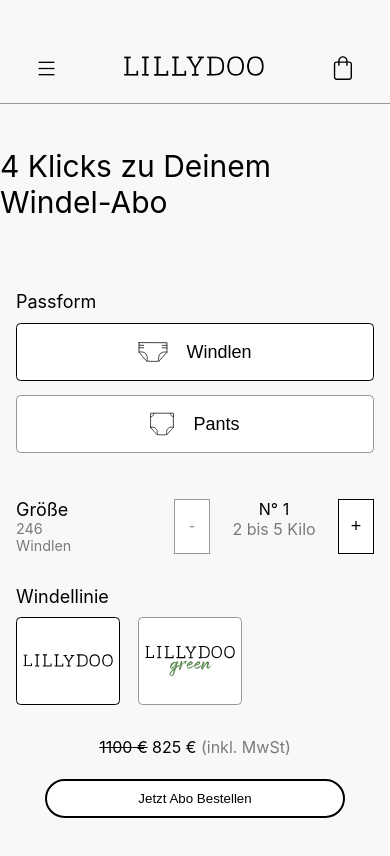
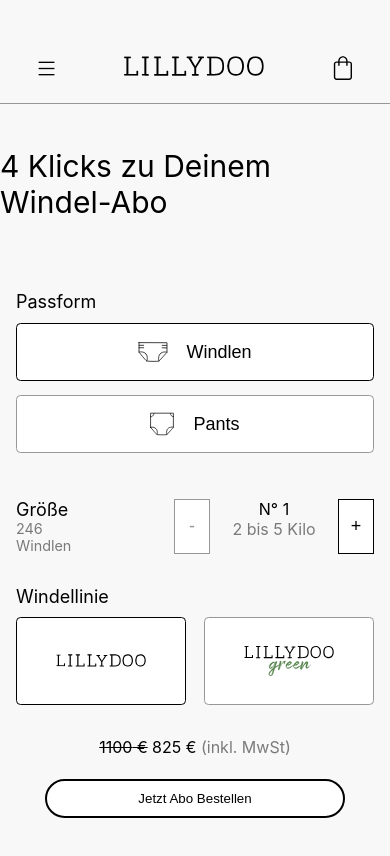
Before and after one commit to javadtavakoli/lillydoo, a React (Create React App) app: page / in a window 390 px wide. Shown: the top 856 px of the page. Built offline with nearby package versions, Linux system fonts and the light colour scheme.

Commit message:
fixed line selector responsive

```diff
--- a/src/components/home/lineSelector/styles.scss
+++ b/src/components/home/lineSelector/styles.scss
@@ -10,6 +10,9 @@
 }
 .line-selector__buttons-row {
   display: flex;
+  button {
+    flex: 1;
+  }
 }
 .line-selector__button-image {
   margin: 1.5em auto;
```
Lines whose indentation alone changed are shown as unchanged.
